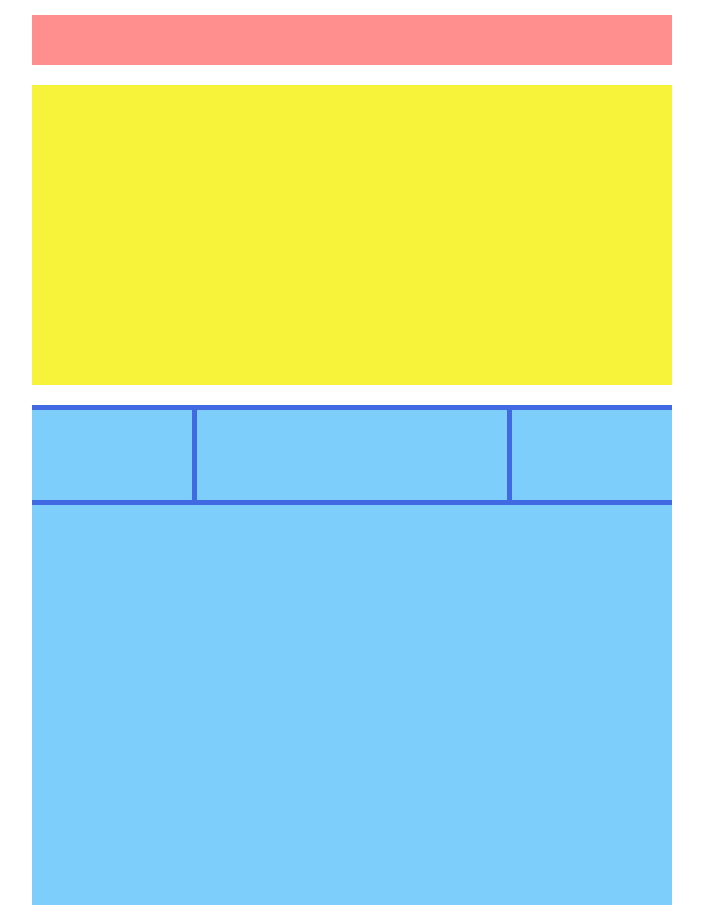
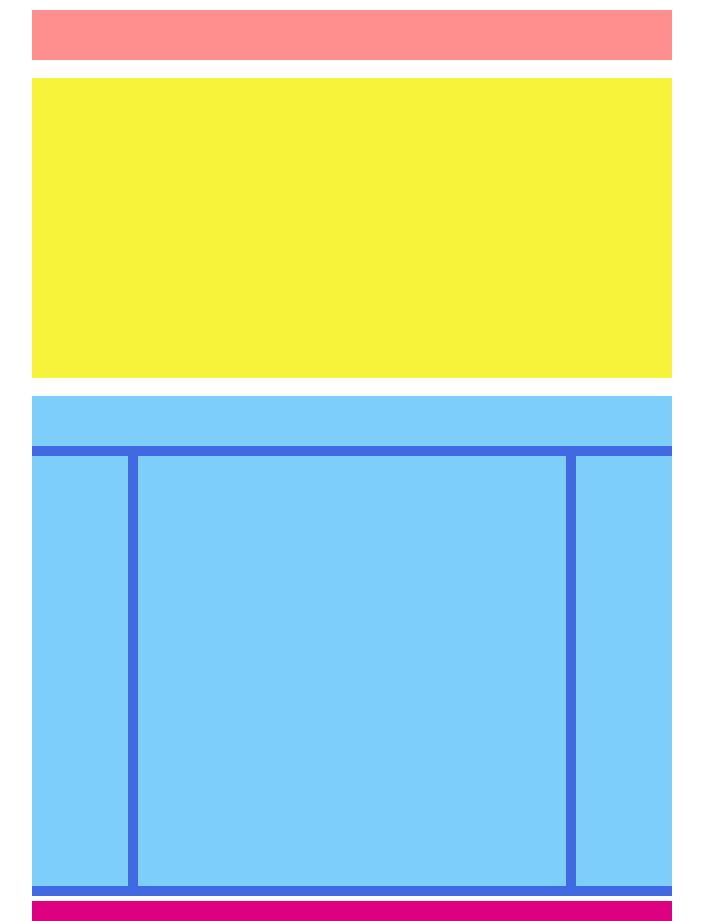
Before and after one commit to Al3ss4/htmlcss-struttura-wp, a plain HTML site: page index.html in a window 1280 px wide. Shown: the whole page, without its empty margins (288-991 px from the left). Drawn offline with Linux system fonts and the light colour scheme.

Commit message:
ultima modifica

```diff
--- a/index.html
+++ b/index.html
@@ -25,9 +25,8 @@
         <div class="inner-float1"></div>
     </div>
     <!-- / secondo blocco-->
-
-
-
-
+    <!-- inizio footer -->
+    <div class="container3"></div>
+    <!-- / footer-->
 </body>
 </html>
--- a/stile.css
+++ b/stile.css
@@ -8,38 +8,45 @@
     margin: auto;
     background-color:rgb(255, 143, 143);
     height: 50px;
-    margin-bottom: 20px;
-    margin-top: 15px;
-}
-.debug .container{
-    border: 2px dashed red;
-    height: 250px;
+    margin-bottom: 18px;
+    margin-top: 10px;
 }
 .container1{
     width: 50%;
     margin: auto;
     background-color:rgb(247, 243, 58);
     height: 300px;
-    margin-bottom: 20px;
+    margin-bottom: 18px;
 }
 .container2{
     width: 50%;
     margin: auto;
     background-color:rgb(126, 206, 252);
     height: 500px;
-    margin-bottom: 10px;
+    margin-bottom: 5px;
+    padding-top: 50px;
 }
 .inner-float1{
     float: left;
-    border:solid 5px royalblue;
-    width: 25% ;
-    height: 100px;
+    border:solid 10px royalblue;
+    width: 15% ;
+    height: 450px;
     border-left: none;
     border-right: none;
 }
 .inner-float2{
     float: left;
-    border: solid 5px royalblue;
+    border: solid 10px royalblue;
+    width: 70%;
+    height: 450px;
+}
+.container3{
     width: 50%;
-    height: 100px;
+    margin: auto;
+    background-color:rgb(221, 0, 129);
+    height: 20px;
 }
+.debug .container{
+    border: 2px dashed red;
+    height: 250px;
+}
```
